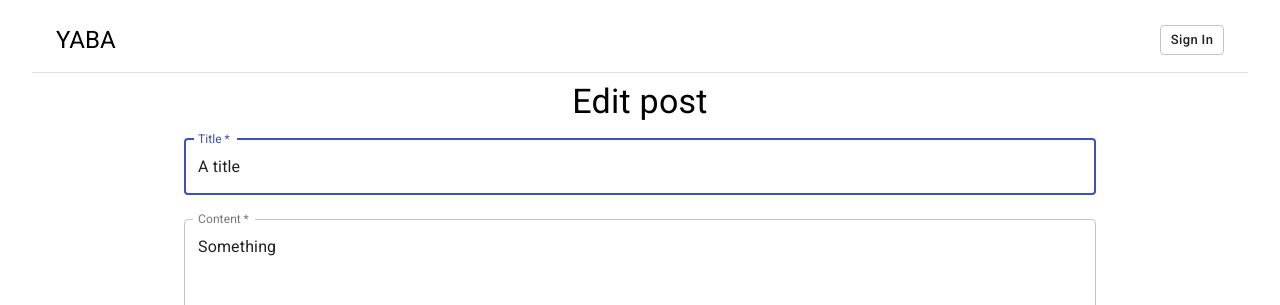
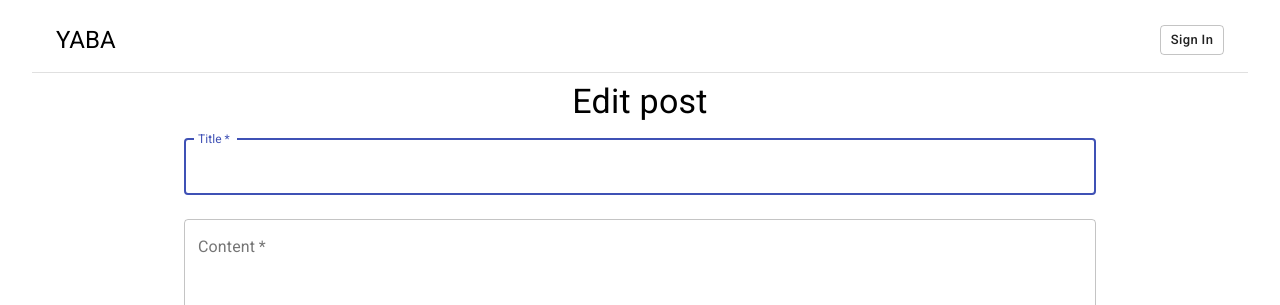
Before and after one commit to agasca94/react-blog, a React (Create React App) app: page /editor/1 in a window 1280 px wide. Shown: the top 305 px of the page. Built offline with nearby package versions, Linux system fonts and the light colour scheme; no server answers.

Commit message:
Add form component for managing resources

```diff
--- /dev/null
+++ b/src/api/client.js
@@ -0,0 +1,18 @@
+import axios from 'axios';
+
+let token = null;
+const setToken = _token => token = _token;
+
+const instance =  axios.create({
+    baseURL: 'http://localhost:5000/'
+})
+instance.interceptors.request.use((config) => {
+    if (token)
+        config.headers['Authorization'] = `Bearer ${token}`;
+    return config;
+});
+
+export {
+    instance as client,
+    setToken
+}
--- a/src/api/index.js
+++ b/src/api/index.js
@@ -1,28 +1,18 @@
-import axios from 'axios';
-
-const instance =  axios.create({
-    baseURL: 'http://localhost:5000/'
-})
+import { client } from './client';
 
 export default {
     login: (email, password) =>
-        instance.post('login', { email, password }),
+        client.post('login', { email, password }),
 
     register: (name, username, email, password) =>
-        instance.post('register', { name, username, email, password }),
+        client.post('register', { name, username, email, password }),
 
     fetchPost: (postId) =>
-        Promise.resolve({
-            data: {
-                title: 'A title',
-                contents: 'Something'
-            }
-        }),
-    //instance.get(`posts/${postId}`),
+        client.get(`posts/${postId}`),
 
     createPost: (post) =>
-        instance.post('posts', post),
+        client.post('posts', post),
 
     updatePost: (postId, post) =>
-        instance.put(`posts/${postId}`, post)
+        client.put(`posts/${postId}`, post),
 }
--- a/src/components/PostForm.js
+++ b/src/components/PostForm.js
@@ -1,21 +1,18 @@
 import React from 'react';
 import { Box, TextField, Button } from '@material-ui/core';
-import { handleObjectChange } from './formUtils';
+import ResourceForm from './ResourceForm';
+
+const normalizaResource = (resource) => ({
+    title: resource?.title || '',
+    contents: resource?.contents || ''
+})
 
 function PostForm(props) {
-    const [post, setPost] = React.useState({
-        title: '',
-        contents: ''
-    })
-
-    const handle = handleObjectChange(setPost);
-
-    React.useEffect(() => {
-        if (props.post) setPost({...props.post});
-    }, [props.post]);
+    const { post, onSave } = props;
+    const initialValues = normalizaResource(post);
 
     return (
-        <form style={{width: '100%'}}>
+        <ResourceForm style={{width: '100%'}} resource={initialValues} onSubmit={onSave}>
             <TextField
                 variant="outlined"
                 margin="normal"
@@ -24,8 +21,6 @@ function PostForm(props) {
                 label="Title"
                 required
                 autoFocus
-                value={post.title}
-                onChange={handle}
             />
             <TextField
                 variant="outlined"
@@ -36,15 +31,13 @@ function PostForm(props) {
                 required
                 multiline
                 rows='30'
-                value={post.contents}
-                onChange={handle}
             />
             <Box display='flex' justifyContent='flex-end'>
-                <Button variant="contained" color="primary" disableElevation size='large' onClick={() => props.onSave(post)}>
+                <Button variant="contained" color="primary" disableElevation size='large' type='submit'>
                     Save
                 </Button>
             </Box>
-        </form>
+        </ResourceForm>
     );
 }
 
--- /dev/null
+++ b/src/components/ResourceForm.js
@@ -0,0 +1,34 @@
+import React from 'react';
+import { handleObjectChange } from './formUtils';
+
+function ResourceForm(props) {
+    const { resource: initialValues, onSubmit, children, ...rest } = props;
+    const [resource, setResource] = React.useState(initialValues)
+
+    const handle = handleObjectChange(setResource);
+
+    React.useEffect(() => {
+        if (initialValues) {
+            setResource(initialValues)
+        };
+    }, [initialValues]);
+
+    const submit = (e) => {
+        e.preventDefault();
+        onSubmit(resource);
+    }
+
+    return (
+        <form onSubmit={submit} {...rest}>
+            {React.Children.map(children,
+                child =>
+                    React.cloneElement(child, {
+                        value: resource[child.props.name],
+                        onChange: handle
+                    })
+            )}
+        </form>
+    );
+}
+
+export default ResourceForm;
--- a/src/index.js
+++ b/src/index.js
@@ -16,3 +16,7 @@ ReactDOM.render((
     </Provider>
 
 ), document.getElementById('root'));
+
+if (module.hot) {
+    module.hot.accept();
+}
--- a/src/store.js
+++ b/src/store.js
@@ -1,8 +1,26 @@
-import { createStore, applyMiddleware } from 'redux';
+import { createStore, applyMiddleware, compose } from 'redux';
+import * as types from './actions/types';
+import { setToken } from './api/client';
 import thunkMiddleware from 'redux-thunk';
 import rootReducer from "./reducers";
 
-export default createStore(
-    rootReducer,
-    applyMiddleware(thunkMiddleware)
-)
+const composeEnhancers = window.__REDUX_DEVTOOLS_EXTENSION_COMPOSE__ || compose;
+
+const localStorageMiddleware = store => next => action => {
+    if (action.type === types.SIGN_IN_SUCCESS) {
+        if (!action.error) {
+            window.localStorage.setItem('jwt', action.user.token);
+            setToken(action.user.token);
+        }
+    } /* else if (action.type === types.LOGOUT) {
+        window.localStorage.setItem('jwt', '');
+        agent.setToken(null);
+    } */
+
+    next(action);
+};
+
+
+export default createStore(rootReducer, composeEnhancers(
+    applyMiddleware(localStorageMiddleware, thunkMiddleware)
+));
```
